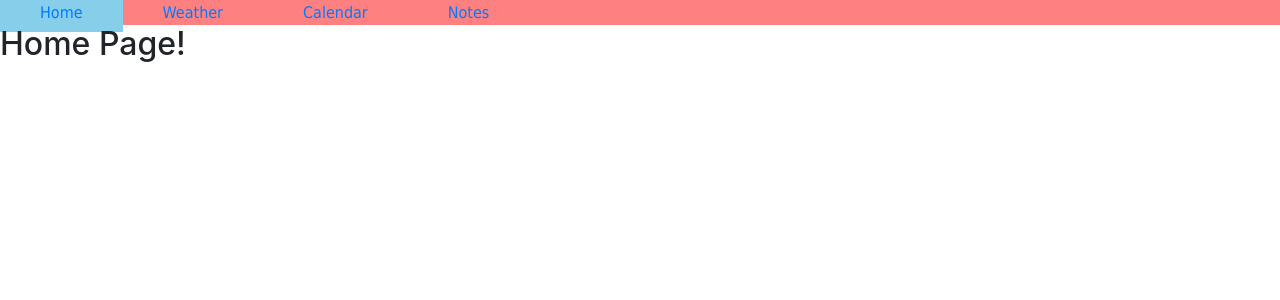
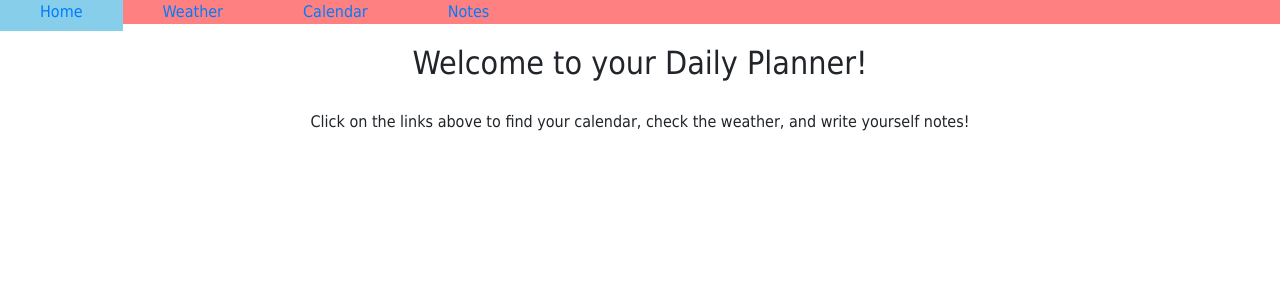
Before and after one commit to Jas802/react-daily-planner, a React (Create React App) app: page / in a window 1280 px wide. Shown: the top 300 px of the page. Built offline with nearby package versions, Linux system fonts and the light colour scheme.

Commit message:
form validations for weather and events

```diff
--- a/package.json
+++ b/package.json
@@ -16,6 +16,7 @@
     "moment": "^2.29.1",
     "react": "^16.13.1",
     "react-bootstrap": "^1.4.0",
+    "react-digital-clock": "^0.1.2",
     "react-dom": "^16.13.1",
     "react-redux": "^7.2.2",
     "react-router": "^5.2.0",
--- a/src/actions/weatherActions.js
+++ b/src/actions/weatherActions.js
@@ -12,6 +12,8 @@ export const fetchWeather =(city) => {
             return (response.json())
         }).then(data => {
             dispatch(setWeather(data))
+        }).catch(error => {
+            console.log("error!", error);
         })
     }
 }
--- a/src/components/EventForm.js
+++ b/src/components/EventForm.js
@@ -6,7 +6,6 @@ class EventForm extends Component {
         this.state = {
             note: ''
         }
-        this.handleChange = this.handleChange.bind(this);
         //  arrow function will make the bind: this.createEvent = this.createEvent.bind(this);
     }
 
@@ -14,12 +13,13 @@ class EventForm extends Component {
         e.preventDefault();
         if (!(this.state.note === '')) {
             this.props.createEvent(this.state.note);
-            this.setState({
-                note: ''
-            });
         }
+        this.setState({
+            note: ''
+        });
     }
-    handleChange(e){
+
+    handleChange = (e) => {
         const note = e.target.value;
         this.setState({
             note
@@ -33,7 +33,7 @@ class EventForm extends Component {
                     <h1>Notes</h1>
                 </div>
                 <form className="input-container" onSubmit={this.createEvent}>
-                    <input className="event-input" type="text" placeholder="Add a note" name="notes"
+                    <input className="event-input" value={this.state.note} type="text" placeholder="Add a note" name="notes"
                      onChange={this.handleChange} />
                 </form>
             </div>
--- a/src/components/EventItem.js
+++ b/src/components/EventItem.js
@@ -1,9 +1,6 @@
 import React, { Component } from 'react'
 
 class EventItem extends Component {
-    // constructor(props) {
-    //     super(props);
-    // }
 
     deleteEvent = (id) => {
         this.props.deleteEvent(id)
--- a/src/components/Home.js
+++ b/src/components/Home.js
@@ -1,11 +1,13 @@
 import React, { Component } from 'react';
+
 
 export default class Home extends Component {
     render() {
     return (
-        <div>
-            <h2>Home Page!</h2>
-        </div>
+            <div className="app-welcome">
+                <h2>Welcome to your Daily Planner!</h2>
+                <p>Click on the links above to find your calendar, check the weather, and write yourself notes!</p>
+            </div>
         )
     }
 }
--- a/src/containers/WeatherForm.js
+++ b/src/containers/WeatherForm.js
@@ -9,16 +9,13 @@ class WeatherForm extends Component {
     super(props)
 
     this.state = { term: '' }
-
-    this.onInputChange = this.onInputChange.bind(this);
-    this.onFormSubmit = this.onFormSubmit.bind(this)
     }
 
-    onInputChange(event) {
+    onInputChange = (event) => {
         this.setState({ term: event.target.value});
     }
 
-    onFormSubmit(event) {
+    onFormSubmit = (event) => {
         event.preventDefault();
 
         this.props.fetchWeather(this.state.term)
--- a/src/containers/WeatherList.js
+++ b/src/containers/WeatherList.js
@@ -9,6 +9,9 @@ class WeatherList extends Component {
     }
 
     renderWeather (){
+        //debugger
+        if (this.props.weather[0].cod == 200 ) {
+            console.log(this.props.weather[0].name)
        return this.props.weather.map(cityData => {
             const city = cityData.name
             const temp = this.calcFahrenheit(cityData.main.temp)//convert to F
@@ -22,6 +25,10 @@ class WeatherList extends Component {
                 </tr>
             )
         })
+        }
+        else {
+              return ( this.props.weather[0].message)
+        }
     }
 
 
--- a/src/containers/eventsContainer.js
+++ b/src/containers/eventsContainer.js
@@ -1,6 +1,6 @@
-import React, { Component } from 'react'
+import React, { Component } from 'react';
 import axios from 'axios';
-import { connect } from 'react-redux'
+import { connect } from 'react-redux';
 import { loadEvents, addEvent, deleteEvent } from '../actions/actionCreators';
 import EventForm from '../components/EventForm';
 import EventList from '../components/EventList';
--- a/src/css/app.css
+++ b/src/css/app.css
@@ -1,6 +1,10 @@
 @import 'calendar.css';
 @import 'weather.css';
 @import 'event.css';
+
+* {
+    font-family: Tahoma, sans-serif;
+}
 
 .horizontal-list {
     margin: 0;
@@ -17,3 +21,12 @@
 .horizontal-list li:hover {
     background-color: skyblue;
 }
+
+.app-welcome h2 {
+    text-align: center;
+    padding: 20px;
+}
+
+.app-welcome p {
+    text-align: center;
+}
--- a/src/css/calendar.css
+++ b/src/css/calendar.css
@@ -93,8 +93,5 @@ tr {
 .label-month,
 .label-year {
     font-size: 0.em;
-}
-
-.label-month {
     cursor: pointer;
 }
--- a/src/css/event.css
+++ b/src/css/event.css
@@ -5,12 +5,11 @@ ul.eventList {
 
 h3.event-default {
     text-align: center;
-    font-family: Tahoma;
+    padding: 10px;
 }
 
 li.event {
     list-style-type: none;
-    font-family: Tahoma;
     font-size: 1.2em;
     padding: 10px 0;
     border-bottom: 1px solid skyblue;
@@ -23,7 +22,7 @@ li.event {
 
 .form-header {
     text-align: center;
-    font-family: Tahoma, sans-serif;
+    padding: 20px;
 }
 
 .event-input {
```
Also changed, not shown: src/components/App.js (+0 -38 lines), 1 other file (tests, documents, lock files or other folders).
